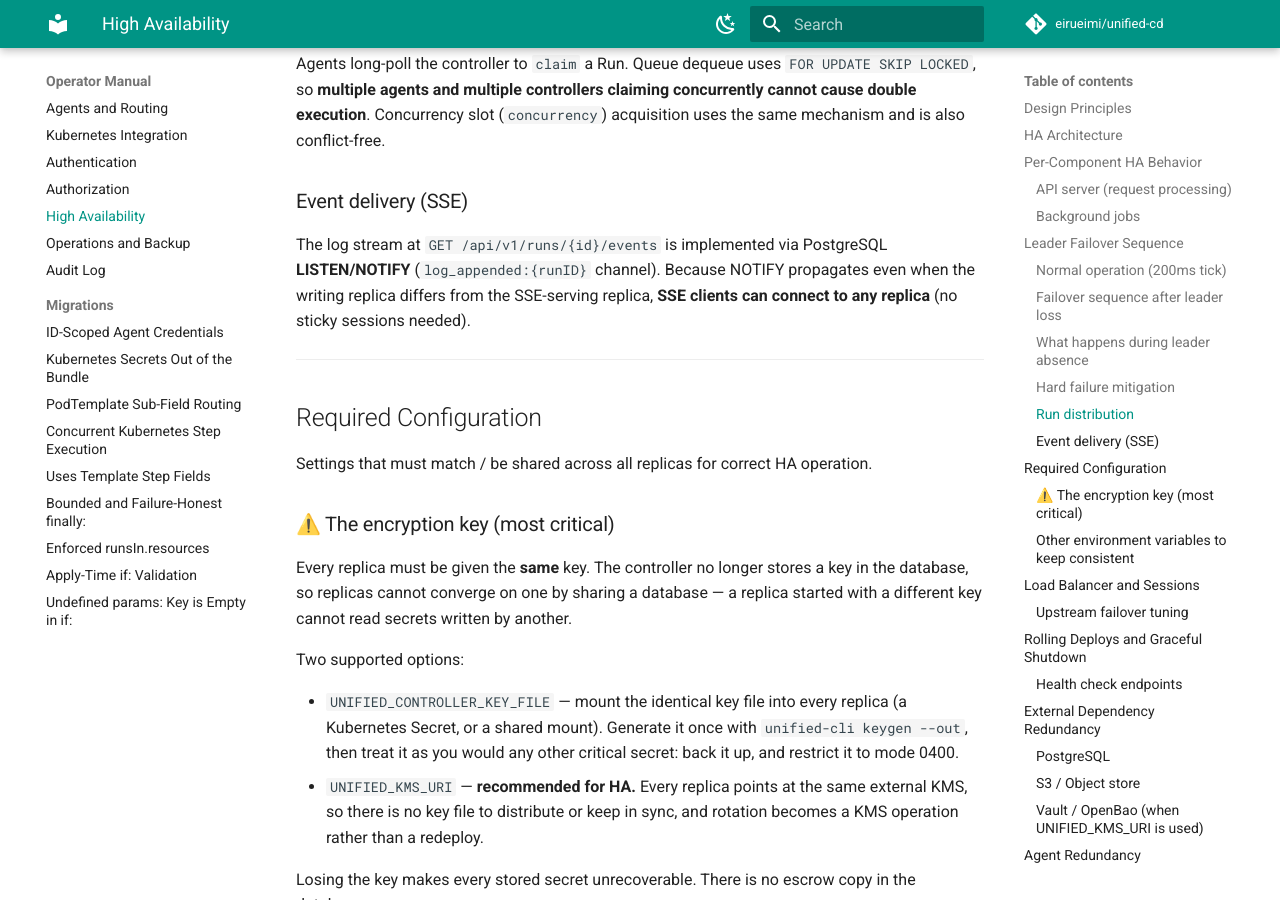
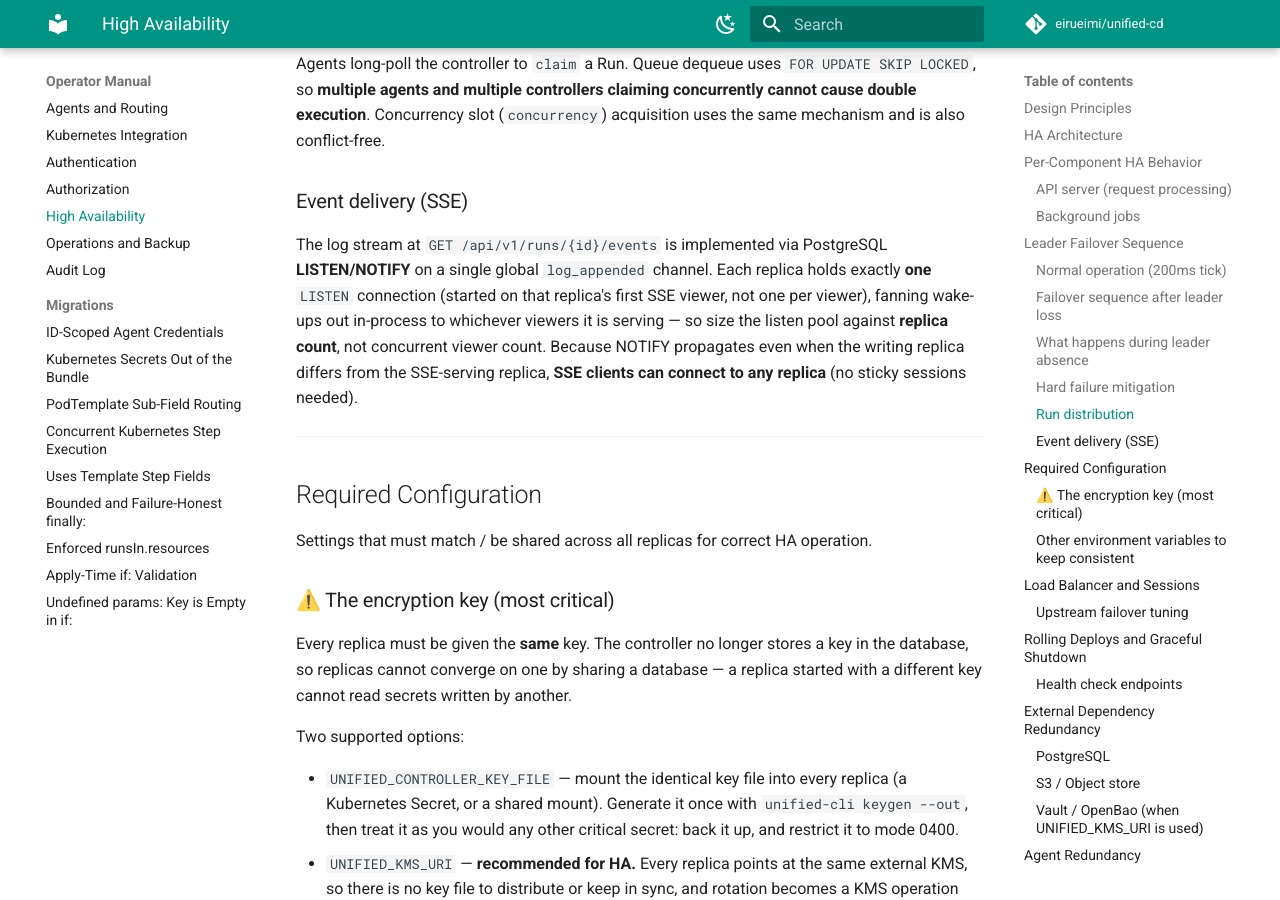
Before and after one commit to eirueimi/unified-cd, an MkDocs documentation site: the page built from docs/operator-manual/high-availability.md, in a window 1280 px wide and 900 px high, scrolled down 4865 px. Built offline with MkDocs 1.6.1 and Material for MkDocs 9.7.7, drawn with Linux system fonts in a browser that asks for light colours; comment, search, counter and statistics services are not loaded.

Commit message:
docs(ha): size the listen pool against replicas, not viewers
The SSE section still described the per-run LISTEN channel, which was true
when one viewer meant one Postgres connection. With a single global channel
and one shared listener per replica, the sizing advice an operator needs
changes: the listen pool is now O(replicas), not O(concurrent viewers).

Co-Authored-By: Claude Opus 5 <noreply@anthropic.com>

```diff
--- a/docs/operator-manual/high-availability.md
+++ b/docs/operator-manual/high-availability.md
@@ -176,7 +176,11 @@ Concurrency slot (`concurrency`) acquisition uses the same mechanism and is also
 ### Event delivery (SSE)
 
 The log stream at `GET /api/v1/runs/{id}/events` is implemented via PostgreSQL
-**LISTEN/NOTIFY** (`log_appended:{runID}` channel).
+**LISTEN/NOTIFY** on a single global `log_appended` channel. Each replica holds
+exactly **one** `LISTEN` connection (started on that replica's first SSE viewer,
+not one per viewer), fanning wake-ups out in-process to whichever viewers it is
+serving — so size the listen pool against **replica count**, not concurrent
+viewer count.
 Because NOTIFY propagates even when the writing replica differs from the SSE-serving replica,
 **SSE clients can connect to any replica** (no sticky sessions needed).
 
```
